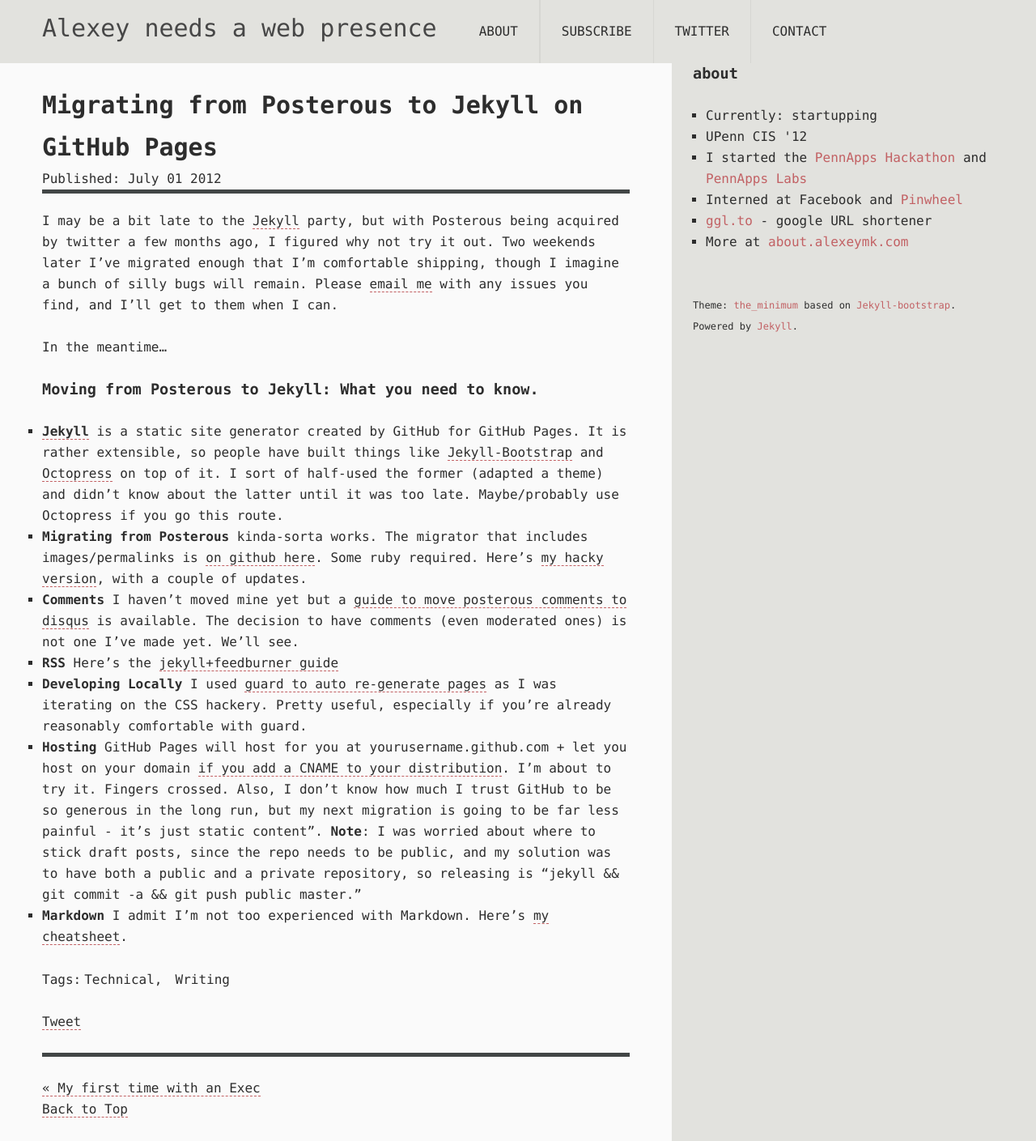
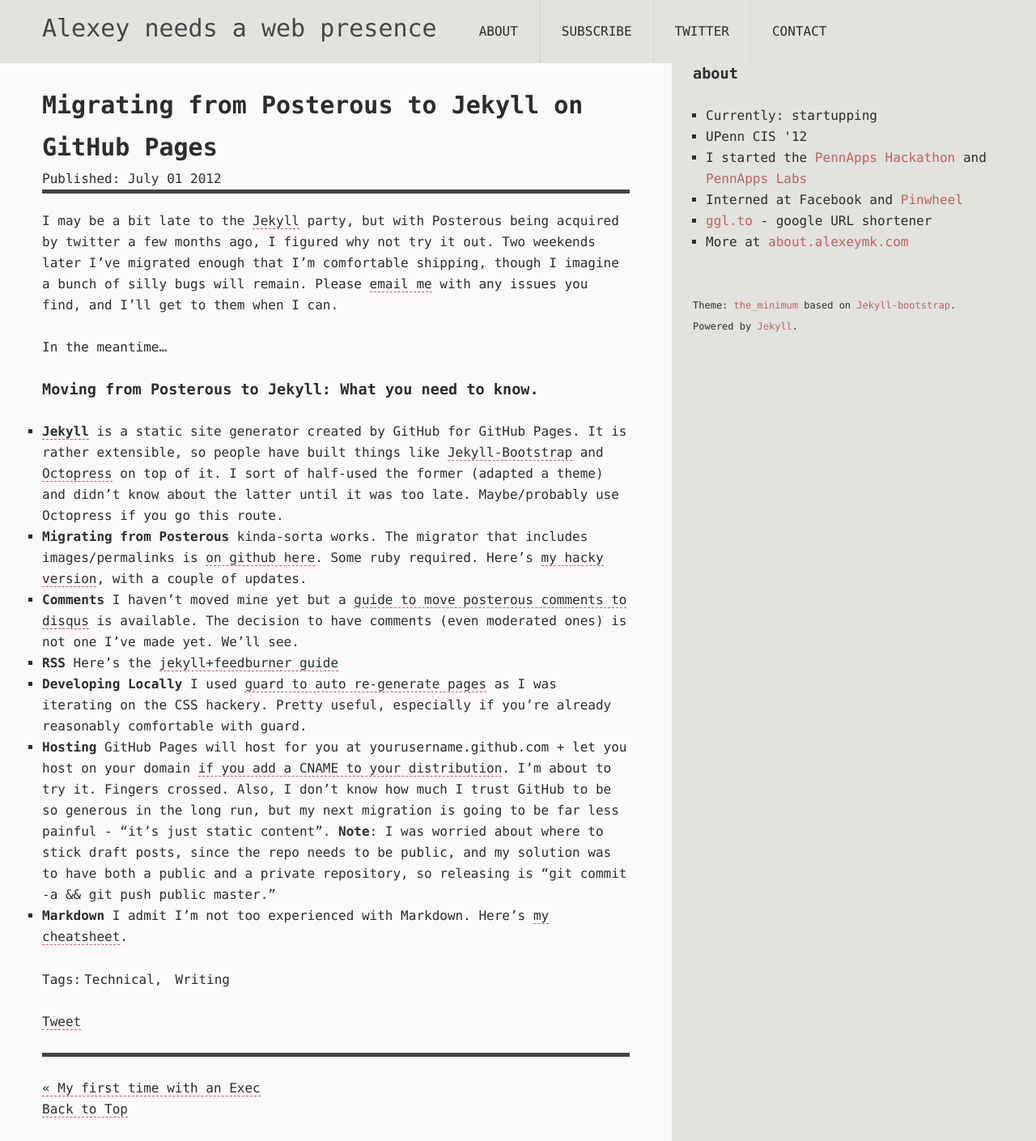
Before and after one commit to AlexeyMK/alexeymk.github.com, a Jekyll site: the page built from _posts/2012-07-01-moving-to-github-pages-and-jekyll.md, in a window 1280 px wide. Shown: the whole page at 81% size. Built offline with Jekyll 4.4.1, drawn with Linux system fonts in a browser that asks for light colours; some web fonts are replaced; Markdown is read by kramdown in place of the engine named in the settings; comment, search, counter and statistics services are not loaded.

Commit message:
fixing typo

```diff
--- a/_posts/2012-07-01-moving-to-github-pages-and-jekyll.md
+++ b/_posts/2012-07-01-moving-to-github-pages-and-jekyll.md
@@ -19,5 +19,5 @@
 - **Comments** I haven't moved mine yet but a [guide to move posterous comments to disqus](http://blog.jrmoran.com/blog/2012/01/31/importing-posterous-comments-into-disqus/) is available.  The decision to have comments (even moderated ones) is not one I've made yet. We'll see.
 - **RSS** Here's the [jekyll+feedburner guide](http://recursive-design.com/blog/2010/09/14/integrating-jekyll-with-feedburner/)
 - **Developing Locally** I used [guard to auto re-generate pages](https://github.com/therabidbanana/guard-jekyll) as I was iterating on the CSS hackery.  Pretty useful, especially if you're already reasonably comfortable with guard.
-- **Hosting** GitHub Pages will host for you at yourusername.github.com + let you host on your domain [if you add a CNAME to your distribution](http://imakewebthings.com/blog/github-pages-email/).  I'm about to try it.  Fingers crossed.  Also, I don't know how much I trust GitHub to be so generous in the long run, but my next migration is going to be far less painful - it's just static content".  **Note**: I was worried about where to stick draft posts, since the repo needs to be public, and my solution was to have both a public and a private repository, so releasing is "jekyll && git commit -a && git push public master."
+- **Hosting** GitHub Pages will host for you at yourusername.github.com + let you host on your domain [if you add a CNAME to your distribution](http://imakewebthings.com/blog/github-pages-email/).  I'm about to try it.  Fingers crossed.  Also, I don't know how much I trust GitHub to be so generous in the long run, but my next migration is going to be far less painful - "it's just static content".  **Note**: I was worried about where to stick draft posts, since the repo needs to be public, and my solution was to have both a public and a private repository, so releasing is "git commit -a && git push public master."
 - **Markdown** I admit I'm not too experienced with Markdown. Here's [my cheatsheet](http://nestacms.com/docs/creating-content/markdown-cheat-sheet).
```
